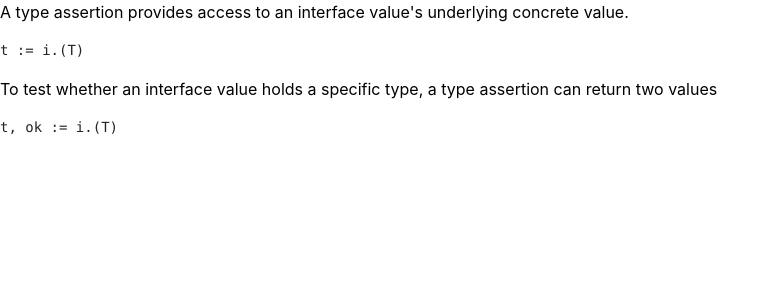
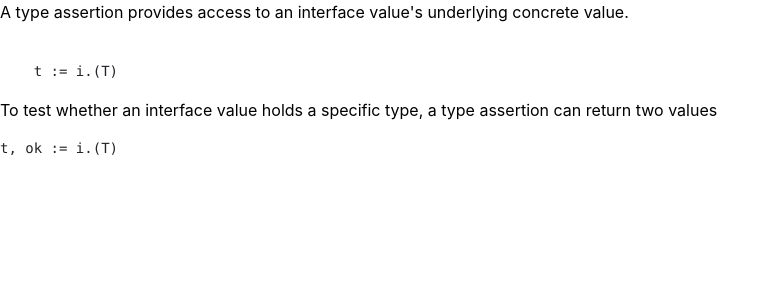
Before and after one commit to MarkSaravi/zoomable-documents, a React (Create React App) app: page /golang in a window 1280 px wide. Shown: the top 300 px of the page, without its empty margins (0-780 px from the left). Built offline with nearby package versions, Linux system fonts and the light colour scheme.

Commit message:
first example level 2

```diff
--- a/src/data/golang.ts
+++ b/src/data/golang.ts
@@ -6,15 +6,68 @@ import {
   FIRST_SENTENCE_ID,
 } from '../models/constants';
 
+const firstexample: Sentences = {
+    id: 'first-example-zoomable',
+    sentences: [
+        {
+            id: 'first-example',
+            positions: {
+                0: { after: FIRST_SENTENCE_ID },
+            },
+            content:
+`<pre>
+    t := i.(T)
+</pre>`,
+        },
+        {
+            id: 'first-example-zoom-1',
+            positions: {
+                1: { after: FIRST_SENTENCE_ID },
+            },
+            content:
+`<pre>
+    var i interface{} = "hello"
+
+    s := i.(string)
+    fmt.Println(s)
+
+    f := i.(float64) // panic
+    fmt.Println(f)
+</pre>`,
+        },
+        {
+            id: 'first-example-zoom-1',
+            positions: {
+                2: { after: FIRST_SENTENCE_ID },
+            },
+            content:
+`<pre>
+    package main
+
+    import "fmt"
+
+    func main() {
+        var i interface{} = "hello"
+
+        s := i.(string)
+        fmt.Println(s)
+
+        f := i.(float64) // panic
+        fmt.Println(f)
+    }
+</pre>`,
+        },
+    ],
+};
+
 const typeassertion: Sentences = {
     id: 'type-assertion-id',
     sentences: [
         {
             id: 'main-defenition',
             positions: {
-                0: {
-                    after: FIRST_SENTENCE_ID,
-                },
+                0: { after: FIRST_SENTENCE_ID },
+                1: { after: FIRST_SENTENCE_ID },
             },
             content: 'A type assertion provides access to an interface value\'s underlying concrete value.'
         },
@@ -22,27 +75,38 @@ const typeassertion: Sentences = {
             id: 'main-defenition-eol',
             positions: {
                 0: { after: 'main-defenition' },
+                1: { after: 'main-defenition' },
             },
             content: END_OF_LINE,
         },
         {
-            id: 'first-example',
+            id: 'first-example-obj',
             positions: {
                 0: { after: 'main-defenition-eol' },
+                1: { after: 'main-defenition-eol' },
             },
-            content: '<pre>t := i.(T)</pre>',
+            content: firstexample,
         },
         {
-            id: 'first-example-eol',
+            id: 'panic-without-second-param',
+            content: 'This statement asserts that the interface value i holds the concrete type T and assigns the underlying T value to the variable t. If i does not hold a T, the statement will trigger a panic. Zoom above example to see panic and full program.',
             positions: {
-                0: { after: 'first-example' },
+                1: {
+                    after: 'first-example-obj',
+                },
+            }
+        },
+        {
+            id: 'first-example-obj-eol',
+            positions: {
+                0: { after: 'first-example-obj' },
             },
             content: END_OF_LINE,
         },
         {
             id: 'assertion-succeeded',
             positions: {
-                0: { after: 'first-example-eol' },
+                0: { after: 'first-example-obj-eol' },
             },
             content: 'To test whether an interface value holds a specific type, a type assertion can return two values',
         },
```
